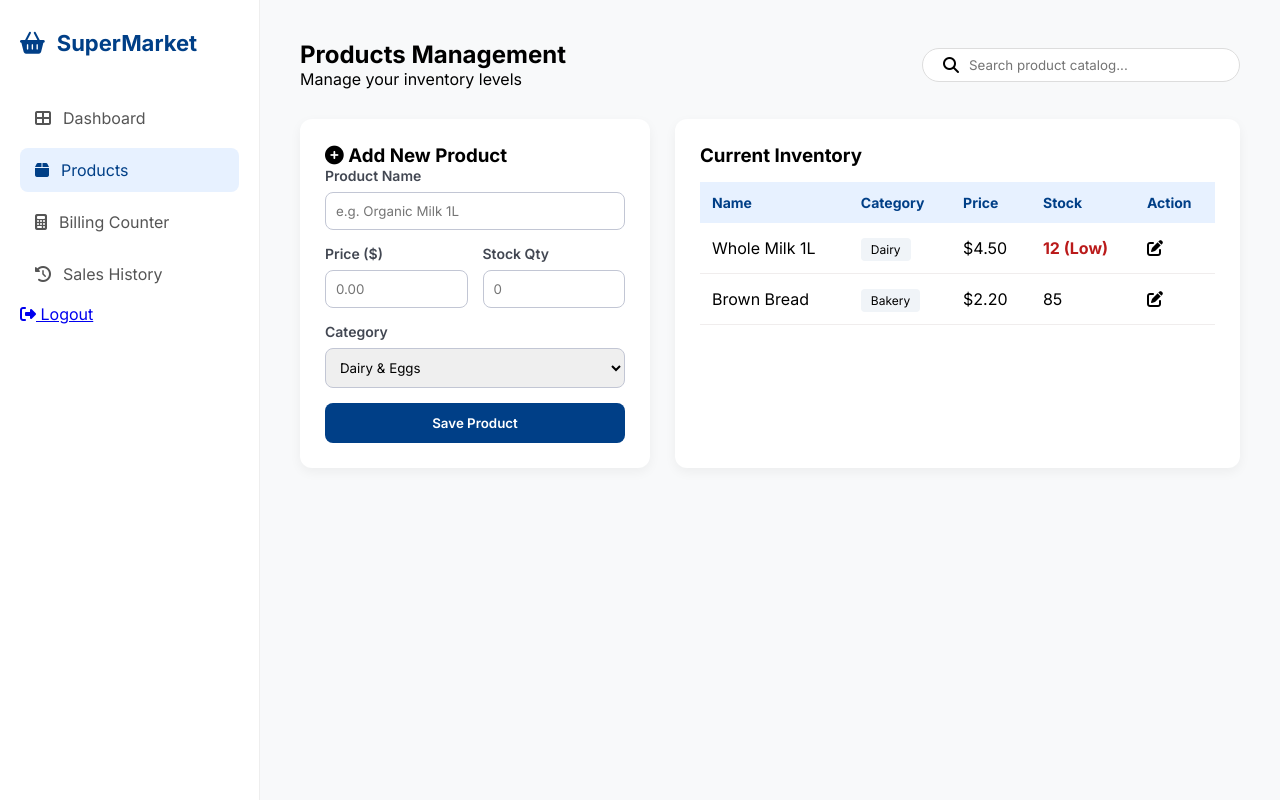
After one commit to YashParmar88/SuperMarket-POS, a Flask app: page /products in a window 1280 px wide. The commit adds this page. Run offline with Flask 3, Linux system fonts and the light colour scheme.

Commit message:
Day 3: Product Management page UI with Inventory table and Add-Product form

```diff
--- a/app.py
+++ b/app.py
@@ -18,5 +18,30 @@ def dashboard():
     return render_template('dashboard.html')
 
 
+
+
+
+# Page 3: Products Management Route
+@app.route('/products')
+def products():
+    return render_template('products.html')
+
+
+
+
+
+
+
+
+
+
+
+
+
+
+
+
+
+
 if __name__ == '__main__':
     app.run(debug=True)
--- a/static/style.css
+++ b/static/style.css
@@ -182,3 +182,122 @@ body.login-page {
     border-radius: 4px;
     font-size: 13px;
 }
+
+
+
+
+
+/* --- Products Page Grid Layout --- */
+/* --- Products Page Workspace Styles --- */
+
+/* Grid layout to keep Form on left and Table on right */
+.products-layout-grid {
+    display: grid;
+    grid-template-columns: 350px 1fr; /* Fixed width for form, flexible for table */
+    gap: 25px;
+    margin-top: 25px;
+}
+
+/* Styling for both Form and Table container cards */
+.data-card {
+    background: #ffffff;
+    padding: 25px;
+    border-radius: 12px;
+    box-shadow: 0 4px 12px rgba(0,0,0,0.05); /* Soft shadow for modern look */
+}
+
+/* Space between input fields in the form */
+.form-field {
+    margin-bottom: 15px;
+}
+
+.form-field label {
+    display: block;
+    font-size: 14px;
+    font-weight: 600;
+    margin-bottom: 8px;
+    color: #424752;
+}
+
+.form-field input, .form-field select {
+    width: 100%;
+    padding: 10px;
+    border: 1px solid #c2c6d4;
+    border-radius: 8px;
+    outline: none;
+    font-family: 'Inter', sans-serif;
+}
+
+/* Horizontal row for Price and Stock inputs */
+.form-row {
+    display: flex;
+    gap: 15px;
+}
+
+/* Main action button styling */
+.btn-save-data {
+    width: 100%;
+    background: #003f87;
+    color: white;
+    border: none;
+    padding: 12px;
+    border-radius: 8px;
+    font-weight: 600;
+    cursor: pointer;
+    transition: 0.3s;
+}
+
+.btn-save-data:hover {
+    background: #0056b3;
+}
+
+/* Product inventory table styling */
+.inventory-display-table {
+    width: 100%;
+    border-collapse: collapse;
+    margin-top: 15px;
+}
+
+.inventory-display-table th {
+    background: #e7f1ff; /* Light blue header for contrast */
+    padding: 12px;
+    text-align: left;
+    font-size: 14px;
+    color: #003f87;
+}
+
+.inventory-display-table td {
+    padding: 15px 12px;
+    border-bottom: 1px solid #f0eded;
+}
+
+/* Visual tags for category and low stock status */
+.type-tag {
+    background: #f0f4f8;
+    padding: 4px 10px;
+    border-radius: 4px;
+    font-size: 12px;
+}
+
+.low-stock-alert {
+    color: #ba1a1a; /* Red color for low stock warnings */
+    font-weight: 700;
+}
+
+/* Top search container styling */
+.search-container {
+    background: white;
+    padding: 8px 20px;
+    border-radius: 50px;
+    display: flex;
+    align-items: center;
+    gap: 10px;
+    border: 1px solid #ddd;
+    width: fit-content;
+}
+
+.search-container input {
+    border: none;
+    outline: none;
+    width: 250px;
+}
--- a/templates/dashboard.html
+++ b/templates/dashboard.html
@@ -21,7 +21,7 @@
 
             <nav class="nav-links">
                 <a href="/dashboard" class="nav-item active"><i class="fas fa-th-large"></i> Dashboard</a>
-                <a href="#" class="nav-item"><i class="fas fa-box"></i> Products</a>
+                <a href="/products" class="nav-item"><i class="fas fa-box"></i> Products</a>
                 <a href="#" class="nav-item"><i class="fas fa-calculator"></i> Billing Counter</a>
                 <a href="#" class="nav-item"><i class="fas fa-history"></i> Sales History</a>
             </nav>
--- /dev/null
+++ b/templates/products.html
@@ -0,0 +1,119 @@
+<!DOCTYPE html>
+<html lang="en">
+<head>
+    <meta charset="UTF-8">
+    <meta name="viewport" content="width=device-width, initial-scale=1.0">
+    <title>SuperMarket - Products Management</title>
+    <!-- Standard fonts and icons -->
+    <link href="https://fonts.googleapis.com/css2?family=Inter:wght@400;600;700&display=swap" rel="stylesheet">
+    <link rel="stylesheet" href="https://cdnjs.cloudflare.com/ajax/libs/font-awesome/6.4.0/css/all.min.css">
+    <!-- Link to your CSS file -->
+    <link rel="stylesheet" href="{{ url_for('static', filename='style.css') }}">
+</head>
+<body class="dashboard-page">
+
+    <div class="dashboard-wrapper">
+        <!-- 1. Sidebar Section (Left) -->
+        <aside class="sidebar">
+            <div class="sidebar-brand">
+                <i class="fas fa-shopping-basket"></i>
+                <span>SuperMarket</span>
+            </div>
+
+            <nav class="nav-links">
+                <!-- Navigation links matching your Dashboard style -->
+                <a href="/dashboard" class="nav-item"><i class="fas fa-th-large"></i> Dashboard</a>
+                <a href="/products" class="nav-item active"><i class="fas fa-box"></i> Products</a>
+                <a href="#" class="nav-item"><i class="fas fa-calculator"></i> Billing Counter</a>
+                <a href="#" class="nav-item"><i class="fas fa-history"></i> Sales History</a>
+            </nav>
+
+            <div class="sidebar-footer">
+                <a href="/"><i class="fas fa-sign-out-alt"></i> Logout</a>
+            </div>
+        </aside>
+
+        <!-- 2. Main Content Section (Right) -->
+        <main class="main-content">
+            <header class="top-header">
+                <div class="header-info">
+                    <h2>Products Management</h2>
+                    <p>Manage your inventory levels</p>
+                </div>
+                <!-- Search bar for products -->
+                <div class="search-container">
+                    <i class="fas fa-search"></i>
+                    <input type="text" placeholder="Search product catalog...">
+                </div>
+            </header>
+
+            <div class="products-layout-grid">
+                <!-- Left: Form to Add New Product -->
+                <div class="data-card">
+                    <h3><i class="fas fa-plus-circle"></i> Add New Product</h3>
+                    <form class="entry-form">
+                        <div class="form-field">
+                            <label>Product Name</label>
+                            <input type="text" placeholder="e.g. Organic Milk 1L">
+                        </div>
+                        <div class="form-row">
+                            <div class="form-field">
+                                <label>Price ($)</label>
+                                <input type="number" step="0.01" placeholder="0.00">
+                            </div>
+                            <div class="form-field">
+                                <label>Stock Qty</label>
+                                <input type="number" placeholder="0">
+                            </div>
+                        </div>
+                        <div class="form-field">
+                            <label>Category</label>
+                            <select>
+                                <option>Dairy & Eggs</option>
+                                <option>Fruits & Veggies</option>
+                                <option>Bakery Items</option>
+                                <option>Snacks</option>
+                            </select>
+                        </div>
+                        <button type="button" class="btn-save-data">Save Product</button>
+                    </form>
+                </div>
+
+                <!-- Right: Product Inventory Table -->
+                <div class="data-card">
+                    <h3>Current Inventory</h3>
+                    <table class="inventory-display-table">
+                        <thead>
+                            <tr>
+                                <th>Name</th>
+                                <th>Category</th>
+                                <th>Price</th>
+                                <th>Stock</th>
+                                <th>Action</th>
+                            </tr>
+                        </thead>
+                        <tbody>
+                            <!-- Demo data for your presentation -->
+                            <tr>
+                                <td>Whole Milk 1L</td>
+                                <td><span class="type-tag">Dairy</span></td>
+                                <td>$4.50</td>
+                                <td class="low-stock-alert">12 (Low)</td>
+                                <td><i class="fas fa-edit action-icon"></i></td>
+                            </tr>
+                            <tr>
+                                <td>Brown Bread</td>
+                                <td><span class="type-tag">Bakery</span></td>
+                                <td>$2.20</td>
+                                <td>85</td>
+                                <td><i class="fas fa-edit action-icon"></i></td>
+                            </tr>
+                        </tbody>
+                    </table>
+                </div>
+            </div>
+        </main>
+    </div>
+
+</body>
+</html>
```
Also changed, not shown: 1 other file.
